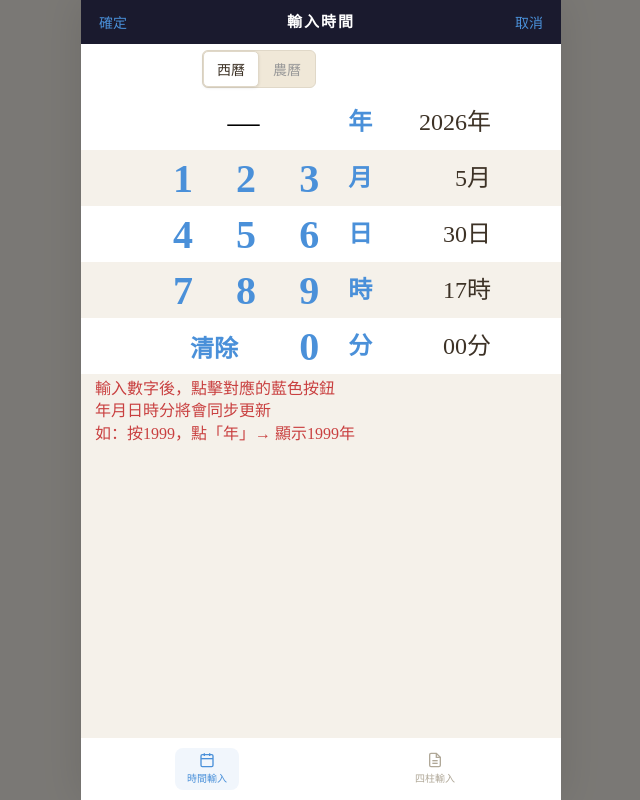
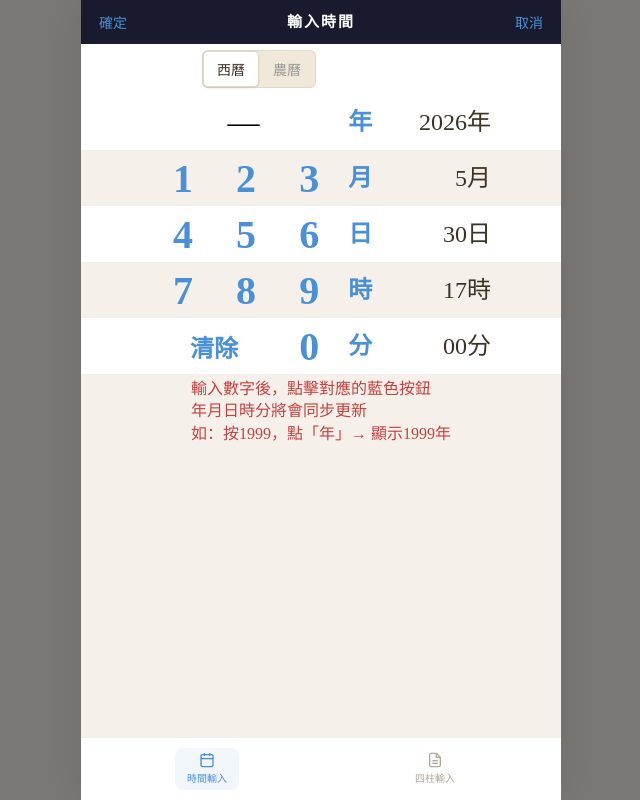
Before and after one commit to juguangbazi/juguangbazi, a website: page index.html in a window 1280 px wide. Both pictures are taken after a click on the button "輸入時間". Shown: the whole page, without its empty margins (319-959 px from the left). Drawn offline with Linux system fonts and the light colour scheme.

Commit message:
红字居中左对齐

```diff
--- a/css/style.css
+++ b/css/style.css
@@ -557,6 +557,8 @@ body {
   font-size: 16px;
   line-height: 1.4;
   text-align: left;
+  display: table;
+  margin: 0 auto;
   border: none;
   flex-shrink: 0;
 }
```
